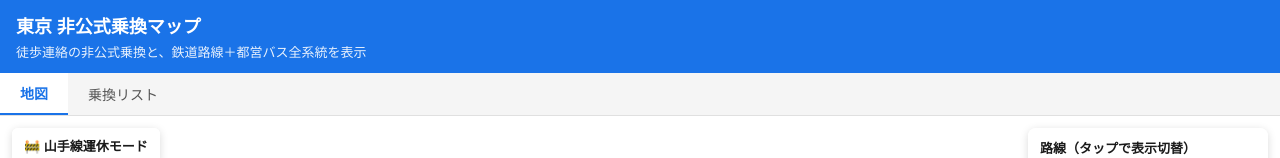
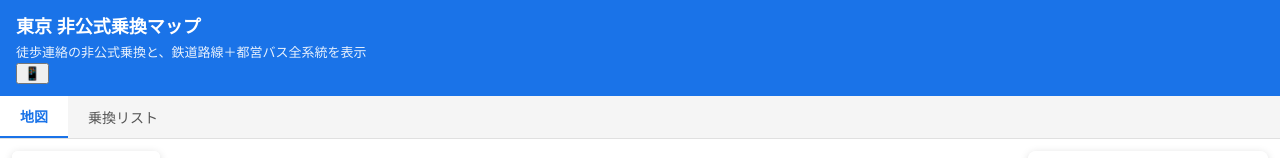
Before and after one commit to y-maeda1116/tokyo-hidden-transfers, a React (Vite) app: page / in a window 1280 px wide. Shown: the top 158 px of the page. Built offline with nearby package versions, Linux system fonts and the light colour scheme; no server answers.

Commit message:
feat(ui): 表示モード切替ボタンとdata-display属性を追加

```diff
--- a/src/App.tsx
+++ b/src/App.tsx
@@ -7,6 +7,7 @@ import { Legend } from './ui/Legend.tsx'
 import { DisplayPanel } from './ui/DisplayPanel.tsx'
 import { SuspensionToggle } from './ui/SuspensionToggle.tsx'
 import { TransferListView } from './ui/TransferListView.tsx'
+import { useDisplayMode } from './ui/useDisplayMode.ts'
 import { useDisplayState } from './map/useDisplayState.ts'
 import { isLayerVisible } from './domain/displayVisibility.ts'
 
@@ -24,6 +25,8 @@ export function App() {
   const [suspensionMode, setSuspensionMode] = useState(false)
   // リスト→地図へのジャンプ対象。消費後 null に戻し再ジャンプを可能にする。
   const [focusTarget, setFocusTarget] = useState<FocusTarget | null>(null)
+  // 表示モード（スマホ/デスクトップ）。自動判定＋手動上書き、localStorage永続化。
+  const displayMode = useDisplayMode()
 
   // lines/allTransfers/stationsById は起動時に固定（イミュータブル）なので初回のみ生成
   const transferEntries = useMemo(
@@ -43,8 +46,8 @@ export function App() {
   }, [])
 
   return (
-    <div className="app">
-      <Header />
+    <div className="app" data-display={displayMode.mode}>
+      <Header mode={displayMode.mode} onToggleMode={displayMode.toggleMode} />
       <nav className="tabs">
         <button
           type="button"
--- a/src/ui/Header.tsx
+++ b/src/ui/Header.tsx
@@ -1,10 +1,39 @@
-export function Header() {
+import type { DisplayMode } from './useDisplayMode.ts'
+
+interface Props {
+  mode: DisplayMode
+  onToggleMode: () => void
+}
+
+/**
+ * アプリヘッダー。右端に表示モード（スマホ/デスクトップ）の切替ボタンを持つ。
+ * 切替は localStorage に永続化され、全タブで共通。
+ */
+export function Header({ mode, onToggleMode }: Props) {
+  const compact = mode === 'compact'
   return (
     <header className="header">
-      <h1 className="header-title">東京 非公式乗換マップ</h1>
-      <p className="header-subtitle">
-        徒歩連絡の非公式乗換と、鉄道路線＋都営バス全系統を表示
-      </p>
+      <div className="header-row">
+        <div className="header-text">
+          <h1 className="header-title">東京 非公式乗換マップ</h1>
+          <p className="header-subtitle">
+            徒歩連絡の非公式乗換と、鉄道路線＋都営バス全系統を表示
+          </p>
+        </div>
+        <button
+          type="button"
+          className="display-mode-toggle"
+          onClick={onToggleMode}
+          aria-pressed={compact}
+          title={
+            compact
+              ? 'デスクトップ表示に切り替えます'
+              : 'スマホ表示（コンパクト）に切り替えます'
+          }
+        >
+          {compact ? '🖥️' : '📱'}
+        </button>
+      </div>
     </header>
   )
 }
```
